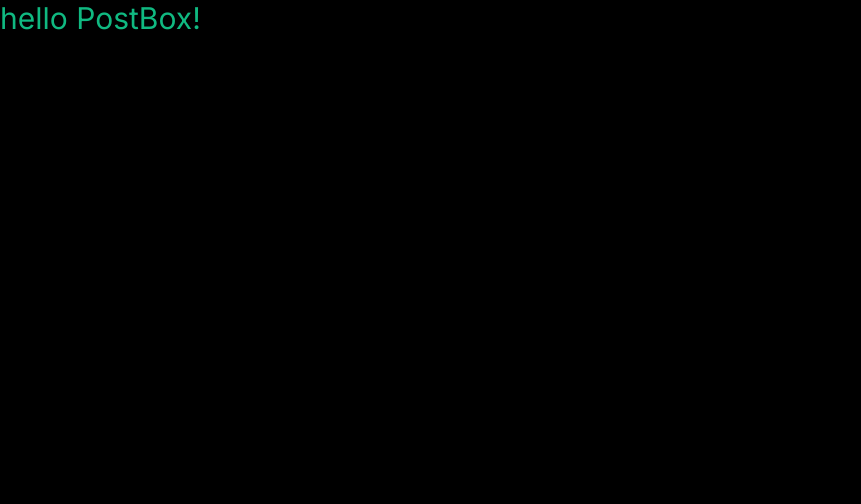
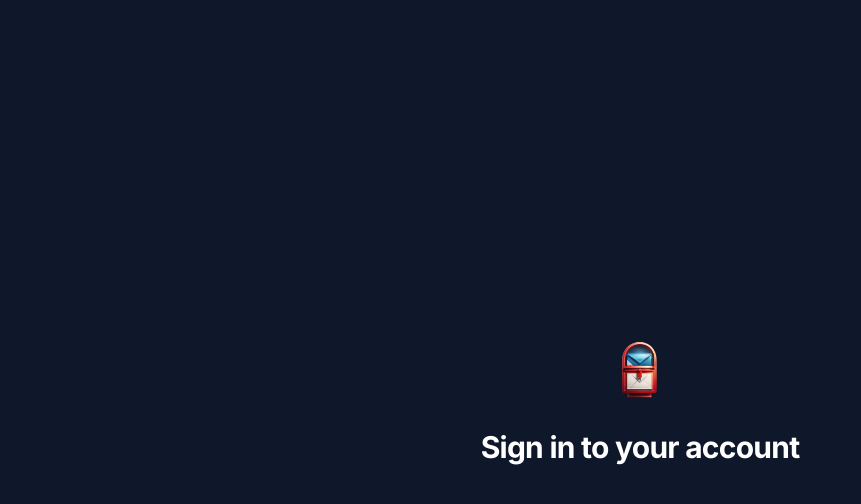
Before and after one commit to Ghanemla/postbox, a Next.js app: page / in a window 1280 px wide. Shown: the top 504 px of the page, without its empty margins (0-861 px from the left). Built offline with nearby package versions, Linux system fonts and the light colour scheme.

Commit message:
setup for auth form

```diff
--- /dev/null
+++ b/app/(site)/page.tsx
@@ -0,0 +1,23 @@
+import Image from "next/image";
+export default function Home() {
+  // funktion med namnet "Home" som är exporteras som standard från detta modul
+  //Inuti funktionen returneras en enkel JSX-struktur som består av ett "div"-element.
+  return (
+    <div className=" flex min-h-full flex-col justify-center py-12 sm:px-6 lg:px-8 bg-slate-900">
+      {/* här skapar jag ett "div-element  men en bild på appens logga inuti och et H2 element under loggan"  */}
+      <div className=" sm:mx-auto sm:w-full sm:max-w-md">
+        <Image
+          alt="logo"
+          height={70}
+          width={70}
+          className="mx-auto"
+          src={"/images/logo.png"}
+        />
+        <h2 className="mt-6 text-center text-3xl font-bold tracking-tight text-white">
+          Sign in to your account
+        </h2>
+      </div>
+      {/* Auth from goes here! */}
+    </div>
+  );
+}
--- a/app/globals.css
+++ b/app/globals.css
@@ -6,6 +6,4 @@ html,
 body,
 :root {
   height: 100%;
-  background: #000;
-  color: white;
 }
--- a/app/page.tsx
+++ /dev/null
@@ -1,7 +0,0 @@
-export default function Home() {
-  // funktion med namnet "Home" som är exporteras som standard från detta modul
-  //Inuti funktionen returneras en enkel JSX-struktur som består av ett "div"-element.
-  return (
-    <div>{<p className="text-emerald-500 text-3xl">hello PostBox!</p>}</div>
-  );
-}
```
Also changed, not shown: public/images/logo.png (added).
